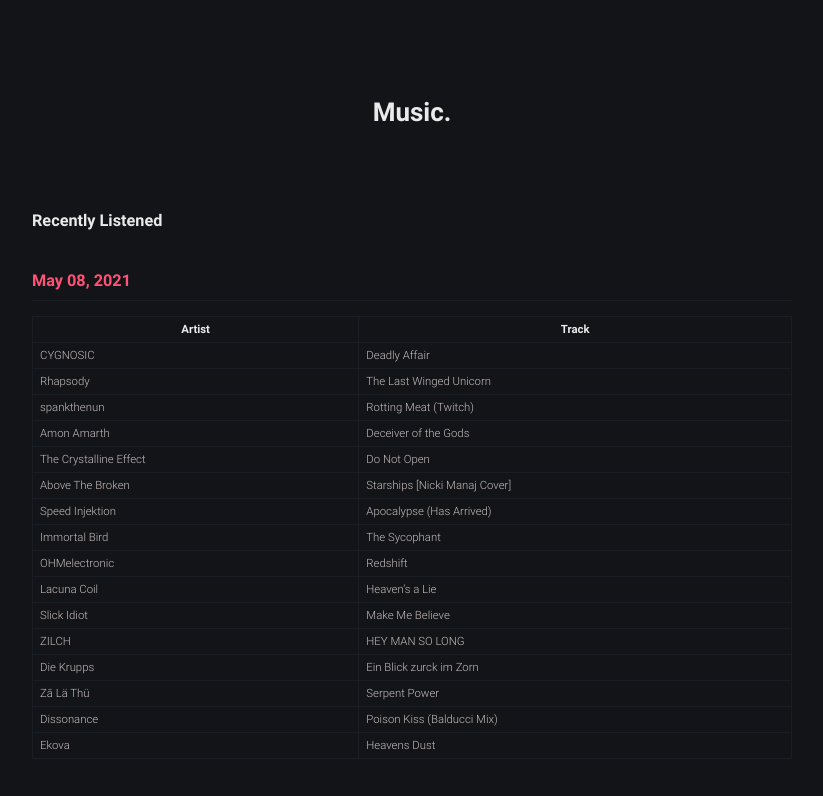
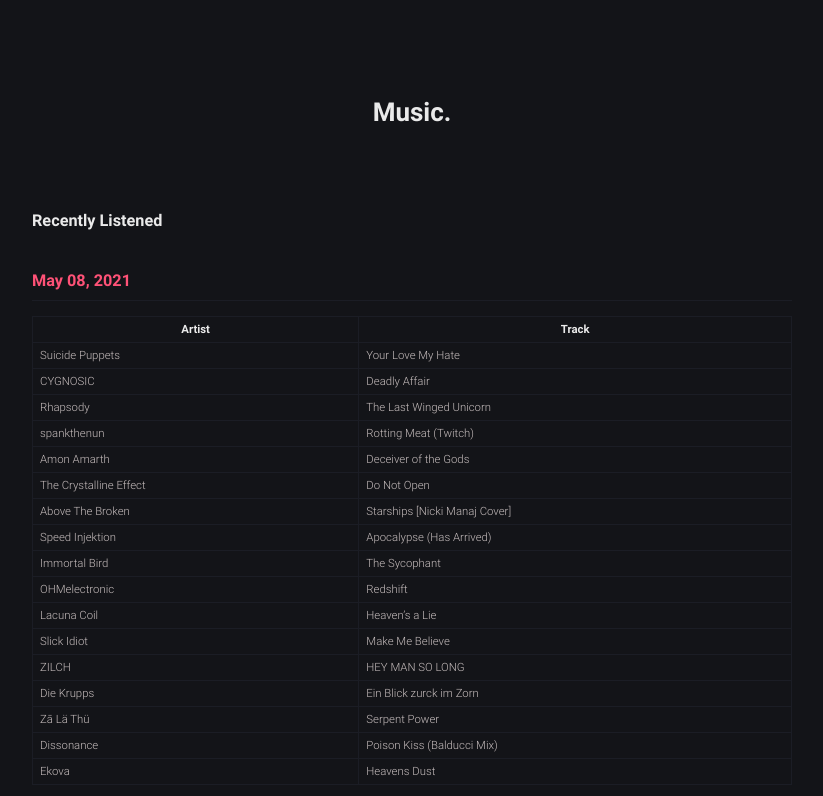
Before and after one commit to robert-marshall/xyz, a Jekyll site: the page built from music.md, in a window 1280 px wide and 900 px high, cut to the strip 104-900 px from the top of the window. Shown: the whole strip, without its empty margins (228-1051 px from the left). Built offline with Jekyll 4.4.1, drawn with Linux system fonts in a browser that asks for light colours.

Commit message:
Handled a particular error.

```diff
--- a/music.md
+++ b/music.md
@@ -11,6 +11,7 @@
 
 | Artist | Track |
 |--------|-------|
+Suicide Puppets | Your Love My Hate
 CYGNOSIC | Deadly Affair
 Rhapsody | The Last Winged Unicorn
 spankthenun | Rotting Meat (Twitch)
```
